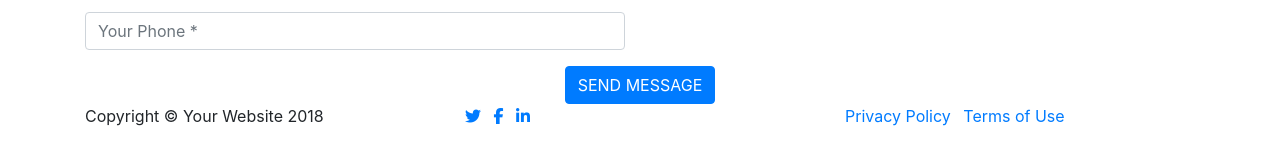
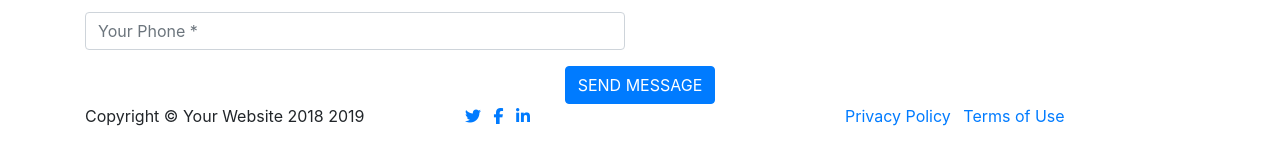
Before and after one commit to SotiriosVrachas/jekyll-theme-startbootstrap-agency, a Jekyll site: the page built from index.md, in a window 1280 px wide and 900 px high, scrolled down 1490 px. Shown: the part 756-897 px from the top of the window. Built offline with Jekyll 4.4.1, drawn with Linux system fonts in a browser that asks for light colours; nearby versions of some CDN libraries; some web fonts are replaced; library files that are not in the unit come from our copies.

Commit message:
Update default.html

```diff
--- a/_layouts/default.html
+++ b/_layouts/default.html
@@ -58,7 +58,7 @@
       <div class="container">
         <div class="row">
           <div class="col-md-4">
-            <span class="copyright">{{ site.data.default.copyright }}</span>
+            <span class="copyright">{{ site.data.default.copyright }} {{ "now" | date: "%Y" }}</span>
           </div>
           <div class="col-md-4">
             <ul class="list-inline social-buttons">
@@ -116,7 +116,7 @@
                   {% assign ws = '' %}                  <ul class="list-inline">
                     <li>{{ site.data.default.modal.date-string }}{{ project.date | date: "%B %Y" }}</li>
                     <li>{{ site.data.default.modal.client-string }}{{ project.client }}</li>
-                    <li>{{ site.data.default.modal.category-string }}{{ project.category }}</li>
+                    <li>{{ site.data.default.modal.category-string c}}{{ project.category }}</li>
                   </ul>
                   <button class="btn btn-primary" data-dismiss="modal" type="button">
                     <i class="{{ site.data.default.modal.close-icon }}"></i>
```
